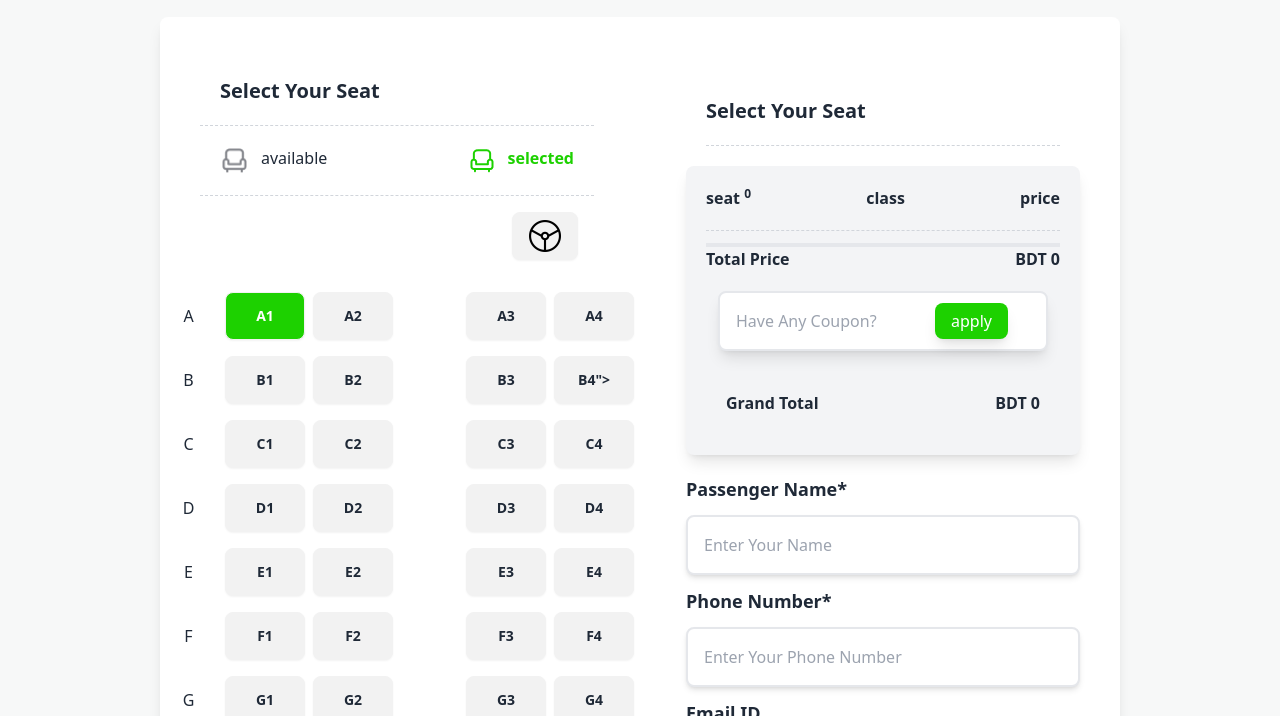
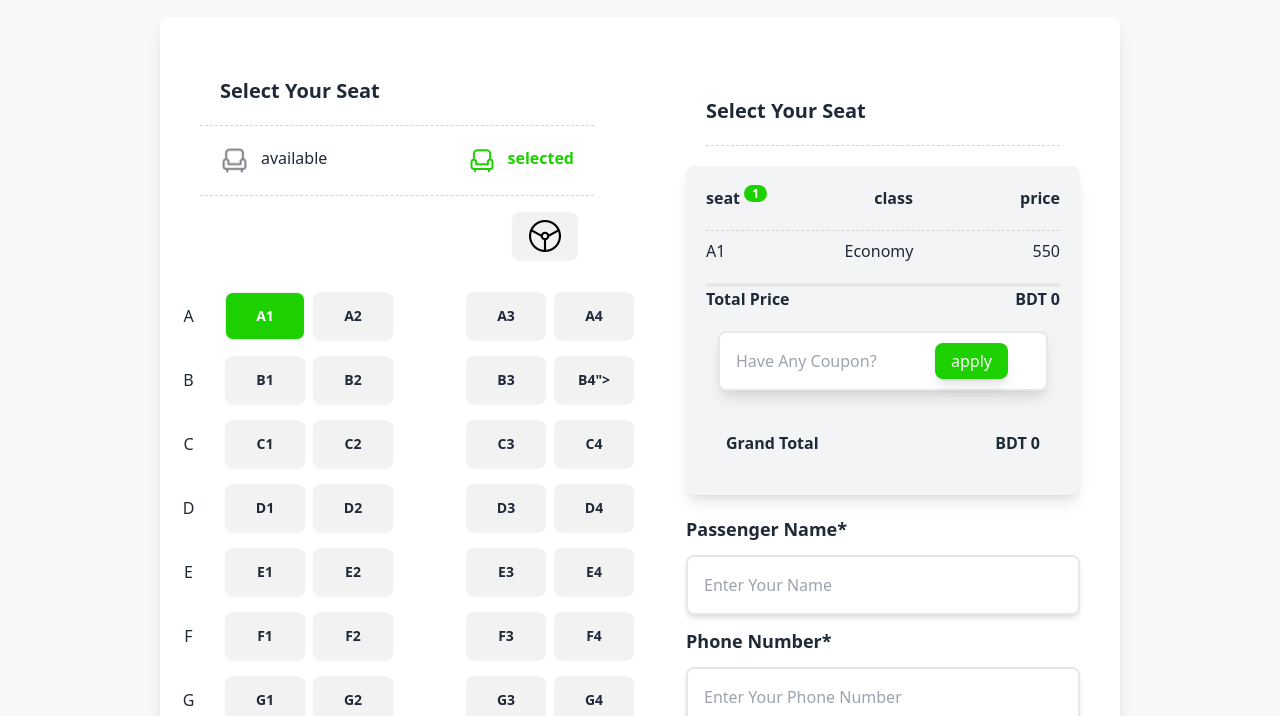
Before and after one commit to FahmidaTasmia/E-TicketMaster, a plain HTML site: page index.html in a window 1280 px wide. Both pictures are taken after a click on the button "A1". Shown: the part 2142-2858 px from the top of the page. Drawn offline with nearby package versions, Linux system fonts and the light colour scheme.

Commit message:
Added updateSeatDetails function to display selected seat details

```diff
--- a/index.html
+++ b/index.html
@@ -346,7 +346,7 @@
             <div class="bg-gray-100 p-5 shadow-lg rounded-lg">
               <!-- Seat Details -->
               <div class="flex justify-between pb-5 border-b border-gray-300 border-dashed font-bold">
-                <p>seat <sup><span>0</span></sup></p>
+                <p>seat <sup class="bg-[#1DD100] px-2 rounded-full text-white font-semibold"><span id="count">0</span></sup></p>
                 <p>class</p>
                 <p>price</p>
               </div>
--- a/scripts/script.js
+++ b/scripts/script.js
@@ -5,6 +5,7 @@ const nextBtn = document.getElementById('next');
 const couponInput = document.getElementById('coupon-input');
 const phoneInput = document.getElementById('phone-number');
 const seatsLeftSpan = document.getElementById('seats-left');
+const seatCountSpan = document.getElementById('count');
 const totalPriceSpan = document.getElementById('total-price');
 const grandTotal = document.getElementById('grand-total');
 const seatDetails = document.getElementById('seat-details');
@@ -46,5 +47,23 @@ seats.forEach(seat=>{
        //update seats left display
 
             seatsLeftSpan.innerText = `${seatsLeft} seats left`
+            seatCountSpan.textContent = selectedSeats.length;
+
+            //update seat details
+            updateSeatDetails();
     })
 });
+
+function updateSeatDetails(){
+    seatDetails.innerHTML =''; //clear previous entries
+
+    selectedSeats.forEach(seat =>{
+        seatDetails.innerHTML += `
+         <div class="flex justify-between py-2">
+        <p>${seat}</p>
+        <p>Economy</p>
+        <p>550</p>
+      </div>
+        `;
+    });
+}
```
